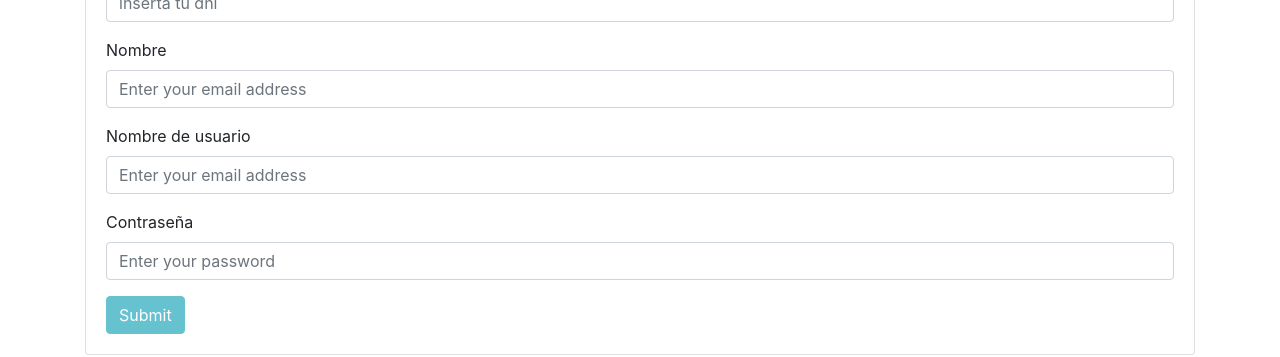
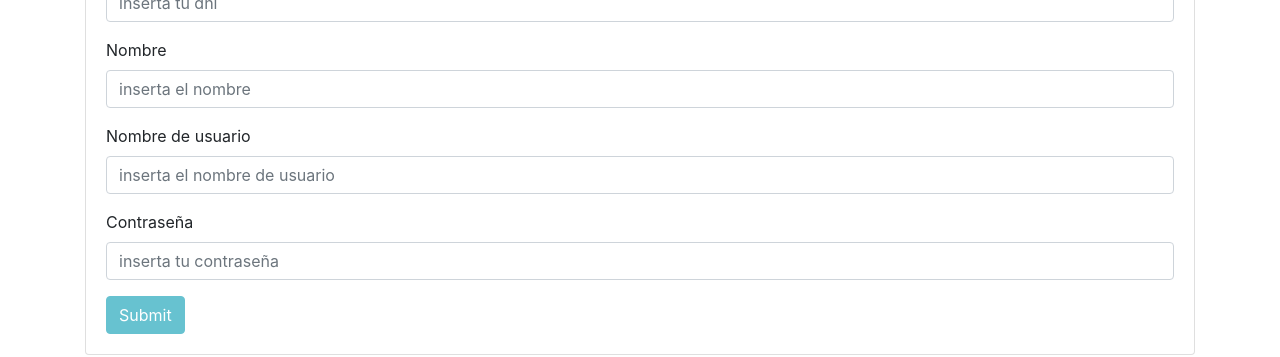
Before and after one commit to jluisrr62/Proyecto-2-DAW-Angular, an Angular app: page /addalumno in a window 1280 px wide. Shown: the part 375-732 px from the top of the page. Built offline with nearby package versions, Linux system fonts and the light colour scheme.

Commit message:
EDITA ALUMNOOOOS

```diff
--- a/src/app/components/alumnoComps/alumno-form/alumno-form.component.html
+++ b/src/app/components/alumnoComps/alumno-form/alumno-form.component.html
@@ -5,37 +5,37 @@
           <label for="name">dni</label>
           <input type="text" [(ngModel)]="alumno.dni"
             class="form-control"
-            id="nombre"
-            name="nombre"
+            id="dni"
+            name="dni"
             placeholder="inserta tu dni"
-            required #name="ngModel">
+            required #dni="ngModel">
         </div>
         <div class="form-group">
           <label for="nombre">Nombre</label>
           <input type="text" [(ngModel)]="alumno.nombre"
             class="form-control"
-            id="email"
-            name="email"
-            placeholder="Enter your email address"
-            required #email="ngModel">
+            id="nombre"
+            name="nombre"
+            placeholder="inserta el nombre"
+            required #nombre="ngModel">
         </div>
         <div class="form-group">
           <label for="nUsuario">Nombre de usuario</label>
           <input type="text" [(ngModel)]="alumno.nUsuario"
             class="form-control"
-            id="email"
-            name="email"
-            placeholder="Enter your email address"
-            required #email="ngModel">
+            id="nUsuario"
+            name="nUsuario"
+            placeholder="inserta el nombre de usuario"
+            required #nUsuario="ngModel">
         </div>
         <div class="form-group">
-          <label for="password">Contraseña</label>
+          <label for="contrasenia">Contraseña</label>
           <input type="text" [(ngModel)]="alumno.contrasenia"
             class="form-control"
-            id="email"
-            name="email"
-            placeholder="Enter your password"
-            required #email="ngModel">
+            id="contrasenia"
+            name="contrasenia"
+            placeholder="inserta tu contraseña"
+            required #contrasenia="ngModel">
         </div>
 
         <button type="submit" [disabled]="!alumnoForm.form.valid"
--- a/src/app/components/alumnoComps/alumnos-list/alumnos-list.component.html
+++ b/src/app/components/alumnoComps/alumnos-list/alumnos-list.component.html
@@ -23,6 +23,71 @@
               <button type="button" class="btn btn-primary ml-2" data-toggle="modal" data-target="#exampleModal">
                 Editar
               </button>
+              <!-- Modal -->
+<div class="modal fade" id="exampleModal" tabindex="-1" role="dialog" aria-labelledby="exampleModalLabel" aria-hidden="true">
+  <div class="modal-dialog" role="document">
+    <div class="modal-content">
+      <div class="modal-header">
+        <h5 class="modal-title" id="exampleModalLabel">Edita el alumno</h5>
+        <button type="button" class="close" data-dismiss="modal" aria-label="Close">
+          <span aria-hidden="true">&times;</span>
+        </button>
+      </div>
+      <div class="modal-body">
+        <form (ngSubmit)="onSubmit(alumno.id)" #alumnoForm="ngForm">
+          <!--form-->
+          <div class="form-group">
+            <label for="dni">DNI</label>
+            <input
+            type="text"
+            class="form-control"
+            name="dni"
+            id="dni" placeholder="inserta el dni nuevo"
+            [(ngModel)]="alumnoEdit.dni"
+            required #dni="ngModel">
+          </div>
+          <div class="form-group">
+            <label for="nombre">Nombre</label>
+            <input
+            type="text"
+            class="form-control"
+            id="nombre"
+            name="nombre"
+            placeholder="inserta el nombre nuevo"
+            [(ngModel)]="alumnoEdit.nombre"
+            required #nombre="ngModel">
+          </div>
+          <div class="form-group">
+            <label for="nUsuario">Usuario</label>
+            <input
+            type="text"
+            class="form-control"
+            id="nUsuario"
+            name="nUsuario"
+            placeholder="inserta el nombre de usuario nuevo"
+            [(ngModel)]="alumnoEdit.nUsuario"
+            required #nUsuario="ngModel">
+          </div>
+          <div class="form-group">
+            <label for="contrasenia">Contraseña</label>
+            <input
+            type="password"
+            class="form-control"
+            id="contraseña"
+            name="contrasenia"
+            placeholder="inserta la nueva contraseña"
+            [(ngModel)]="alumnoEdit.contrasenia"
+            required #contrasenia="ngModel">
+          </div>
+          <button type="submit" class="btn btn-primary" [disabled]="!alumnoForm.form.valid">Submit</button>
+        </form>
+      </div>
+      <div class="modal-footer">
+        <button type="button" class="btn btn-secondary" data-dismiss="modal" onclick="(location.reload())">Close</button>
+      </div>
+    </div>
+  </div>
+</div>
             </td>
           </tr>
           <tr>
@@ -34,44 +99,3 @@
       </table>
     </div>
   </div>
-
-
-<!-- Modal -->
-<div class="modal fade" id="exampleModal" tabindex="-1" role="dialog" aria-labelledby="exampleModalLabel" aria-hidden="true">
-  <div class="modal-dialog" role="document">
-    <div class="modal-content">
-      <div class="modal-header">
-        <h5 class="modal-title" id="exampleModalLabel">Edita el alumno</h5>
-        <button type="button" class="close" data-dismiss="modal" aria-label="Close">
-          <span aria-hidden="true">&times;</span>
-        </button>
-      </div>
-      <div class="modal-body">
-        <form>
-          <!--form-->
-          <div class="form-group">
-            <label for="dni">DNI</label>
-            <input type="text" class="form-control" id="dni" placeholder="inserta el dni nuevo">
-          </div>
-          <div class="form-group">
-            <label for="dni">Nombre</label>
-            <input type="text" class="form-control" id="nombre" placeholder="inserta el nombre nuevo">
-          </div>
-          <div class="form-group">
-            <label for="dni">Usuario</label>
-            <input type="text" class="form-control" id="nUsuario" placeholder="inserta el nombre de usuario nuevo">
-          </div>
-          <div class="form-group">
-            <label for="exampleInputPassword1">Contraseña</label>
-            <input type="password" class="form-control" id="contraseña" placeholder="inserta la nueva contraseña">
-          </div>
-          <button type="submit" class="btn btn-primary">Submit</button>
-        </form>
-      </div>
-      <div class="modal-footer">
-        <button type="button" class="btn btn-secondary" data-dismiss="modal">Close</button>
-        <button type="button" class="btn btn-primary">Save changes</button>
-      </div>
-    </div>
-  </div>
-</div>
--- a/src/app/components/alumnoComps/alumnos-list/alumnos-list.component.ts
+++ b/src/app/components/alumnoComps/alumnos-list/alumnos-list.component.ts
@@ -1,4 +1,5 @@
 import { Component } from '@angular/core';
+import { ActivatedRoute, Router } from '@angular/router';
 import { Alumno } from 'src/app/classes/alumno';
 import { AlumnoService } from 'src/app/services/alumnoServices/alumno.service';
 
@@ -9,9 +10,22 @@ import { AlumnoService } from 'src/app/services/alumnoServices/alumno.service';
 })
 export class AlumnosListComponent {
   alumnos: Alumno[]=[];
+  alumnoEdit: Alumno = {
+    id: 0,
+    dni:'',
+    nombre:'',
+    nUsuario:'',
+    contrasenia:''
+  };
 
-  constructor(private alumnoService: AlumnoService){
+  constructor(
+    private route: ActivatedRoute,
+    private router: Router,
+    private alumnoService: AlumnoService){
+  }
 
+  onSubmit(alumnoId:Number) {
+    this.AlumnoUpdate(alumnoId);
   }
 
   ngOnInit(){
@@ -25,6 +39,12 @@ export class AlumnosListComponent {
     });
   }
 
+  AlumnoUpdate(alumnoId :Number){
+    this.alumnoService.update(this.alumnoEdit, alumnoId).subscribe();
+    console.log(alumnoId);
+    console.log(this.alumnoEdit.nombre);
+  }
+
   listaAlumnos() {
     this.alumnoService.findAll().subscribe(data => {
       this.alumnos = data;
--- a/src/app/services/alumnoServices/alumno.service.ts
+++ b/src/app/services/alumnoServices/alumno.service.ts
@@ -25,4 +25,9 @@ export class AlumnoService {
   public delete(alumnoId: number) {
     return this.http.delete<number>(this.alumnosUrl+"/"+alumnoId)
   }
+
+  public update(alumno:Alumno, alumnoId: Number) {
+    console.log('se manda la peticion put al alumno' + alumnoId + ' de nombre ' + alumno.nombre)
+    return this.http.put(this.alumnosUrl+"/"+alumnoId, alumno)
+  }
 }
```
